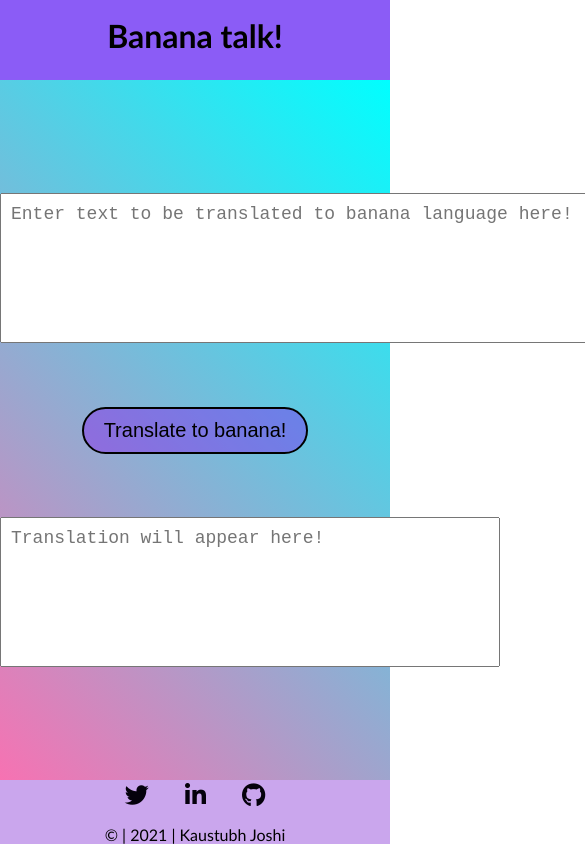
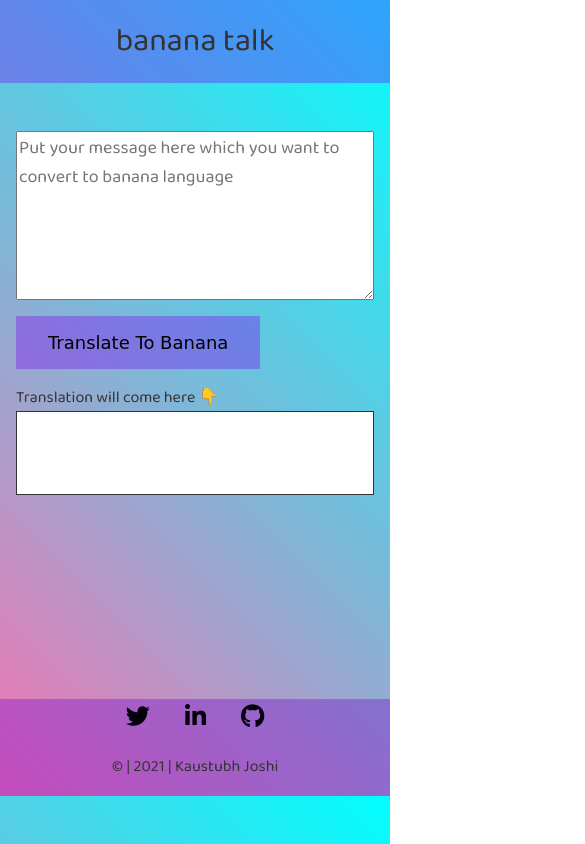
Before and after one commit to kaustubh-joshi1/markSix-bananaTalk, a plain HTML site: page index.html in a window 390 px wide. Shown: the top 844 px of the page, 585 px wide, since content can reach past the window. Drawn offline with Linux system fonts and the light colour scheme.

Commit message:
bug - styling mobile view

```diff
--- a/index.html
+++ b/index.html
@@ -1,28 +1,31 @@
 <!DOCTYPE html>
 <html lang="en">
+
 <head>
-    <meta charset="UTF-8" />
-    <meta http-equiv="X-UA-Compatible" content="IE=edge" />
-    <meta name="viewport" content="width=device-width, initial-scale=1.0" />
-    <link rel="stylesheet" href="style.css" />
-    <script src="https://kit.fontawesome.com/0ae1aebe6f.js" crossorigin="anonymous"></script>
-    <title>Banana talk!</title>
+    <meta charset="UTF-8">
+    <meta name="viewport" content="width=device-width, initial-scale=1.0">
+    <title>banana talk</title>
+    <link href="style.css" rel="stylesheet">
+
 </head>
+
 <body>
-    <div class="navbar">
-      <h1 class="navbar-text">Banana talk!</h1>
+    <nav>
+        <div style="font-size: 2rem; padding: 1rem;">
+            banana talk
         </div>
-    <div class="main">
-        <div class="input-section">
-          <textarea name="" id="usertext" cols="60" rows="10" placeholder="Enter text to be translated to banana language here!"></textarea>
-        </div>
-        <div class="btn-div">
-          <button id="btn-translate">Translate to banana!</button>
-        </div>
-        <div class="output-section">
-          <textarea name="" id="translation" cols="60" rows="10" placeholder="Translation will appear here!"></textarea>
-        </div>
-    </div>
+
+    </nav>
+    <main>
+        <textarea id="translate-input"
+            placeholder="Put your message here which you want to convert to banana language"></textarea>
+        <button id="translate-button"> Translate To Banana</button>
+        <div>Translation will come here 👇</div>
+
+        <div id="translate-output" style="padding: 1rem; font-size: large;"></div>
+
+
+    </main>
 
 
     <footer>
@@ -37,6 +40,7 @@
 
   <script src="https://kit.fontawesome.com/0dbbe70cac.js" crossorigin="anonymous"></script>
 
-    <script src="script.js"></script>
+    <script src="script.js" type="text/javascript"> </script>
 </body>
+
 </html>
--- a/script.js
+++ b/script.js
@@ -1,22 +1,30 @@
-var inputText = document.querySelector("#usertext");
-var outputText = document.querySelector("#translation");
-var translateButton = document.querySelector("#btn-translate");
-var APICall = "https://api.funtranslations.com/translate/minion.json";
+var translateButton = document.querySelector("#translate-button");
 
-function handleError(error){
-    console.log("An error occured", error);
-};
+translateButton.addEventListener("click", buttonClickHandler)
 
-function translate(){
-    var userSpeak = inputText.value;
+var translateInput = document.querySelector("#translate-input");
 
-    fetch(`${APICall}?text=${userSpeak}`)
+var translateOutput = document.querySelector("#translate-output");
+
+
+var url = "https://api.funtranslations.com/translate/minion.json"
+
+
+function buttonClickHandler(event) {
+    console.log("button clicked");
+    var input = translateInput.value;
+    var finalURL = constructURL(input);
+    console.log(finalURL);
+    fetch(finalURL)
         .then(response => response.json())
-        .then(response => {
-            var translation = response.contents.translated;
-            outputText.innerHTML = translation;
+        .then(json => {
+            translateOutput.innerText = json.contents.translated;
         })
-        .catch(handleError);
-};
+        .catch(() => alert("some error occured"))
 
-translateButton.addEventListener("click", translate);
+}
+
+function constructURL(inputText) {
+    var encodedURI = encodeURI(inputText);
+    return `${url}?text=${encodedURI}`;
+}
--- a/style.css
+++ b/style.css
@@ -1,114 +1,66 @@
-html {
+@import url('https://fonts.googleapis.com/css2?family=Baloo+Bhai+2:wght@400;700&display=swap');
+
+* {
     box-sizing: border-box;
-  }
-  *, *:before, *:after {
-    box-sizing: inherit;
-  }
-
-
-*{
-
-    margin: 0;
-    padding: 0;
 }
 
-body{
-    display: flex;
-    height: 100vh;
-    flex-direction: column;
-    font-family: 'Gill Sans', 'Gill Sans MT', Calibri, 'Trebuchet MS', sans-serif;
-    text-align: center;
+:root {
+    --primary: #7e00f35b;
+    --black: #333333;
+    --width-break:600px
 
 }
 
-
-.navbar{
-    margin-bottom: auto;
-    background-color: #8B5CF6;
-    width: 100%;
-    height: 80px;
-}
-
-.navbar-text{
-    font-size: 2rem;
-    margin: 0 auto;
-    padding: 1rem 0;
-}
-
-.main{
-    display: flex;
-    flex-direction: column;
-    flex: 1;
-    padding: 3rem 0;
+body {
+    margin: 0;
+    font-family: 'Baloo Bhai 2';
+    color: #333333;
     background-image: linear-gradient(45deg, #f772b2, aqua);
 
 }
-textarea {
-    overflow-y: scroll;
+
+nav {
+    background-color: var(--primary);
+    text-align: center;
 }
 
-.input-section{
-    display: flex;
-    justify-content: center;
-    align-items: center;
-    flex-direction: column;
-    margin: 10px auto;
-    flex: 1;
-    max-width: 1fr;
+main {
+    margin: auto;
+    padding: 1rem;
+    max-width: var(--width-break);
+    height: 73vh;
 
 }
 
-.input-title{
-    font-size: 26px;
+textarea {
+    box-sizing: border-box;
+    display: block;
+    width: 100%;
+    min-height: 20vh;
+    margin-top: 2rem;
+    font-size: large;
+    font-family: inherit;
 }
 
-#usertext{
-    margin-top: 10px;
-    max-width: 1fr;
-    height: 150px;
-    resize: none;
-    font-size: 18px;
-    padding: 10px;
+button {
+    background-color: #7e00f35b;
+    border: none;
+    margin: 1rem 0rem;
+    padding: 1rem 2rem;
+    font-family: 'Kalam', cursive;
+    font-size: large;
 }
 
-.btn-div{
-    display: flex;
-    justify-content: center;
-    align-items: center;
-    margin: 0.5rem 0;
-}
 
-#btn-translate {
-    border-radius: 28px;
-    color: #000000;
-    font-size: 20px;
-    background: #7e00f35b;
-    padding: 10px 20px 10px 20px;
-    text-decoration: none;
-    border: 2px solid #000000;
-}
-
-.output-section{
-    display: flex;
-    justify-content: center;
-    align-items: center;
-    flex-direction: column;
-    margin: 10px auto;
-    flex: 1;
-    max-width: 1fr;
-}
-
-.output-title{
-    font-size: 26px;
-}
-
-#translation{
-    margin-bottom: 10px;
-    width: 500px;
-    height: 150px;
-    resize: none;
-    font-size: 18px;
-    padding: 10px;
+#translate-output {
+    box-sizing: border-box;
+    width: 100%;
+    min-height: 10vh;
+    max-height: 20vh;
+    overflow:scroll;
+    border: 1px solid var(--black);
+    background-color: #fff;
+    color: #333333;
 }
 
 /* Footer */
```
Lines whose indentation alone changed are shown as unchanged.
